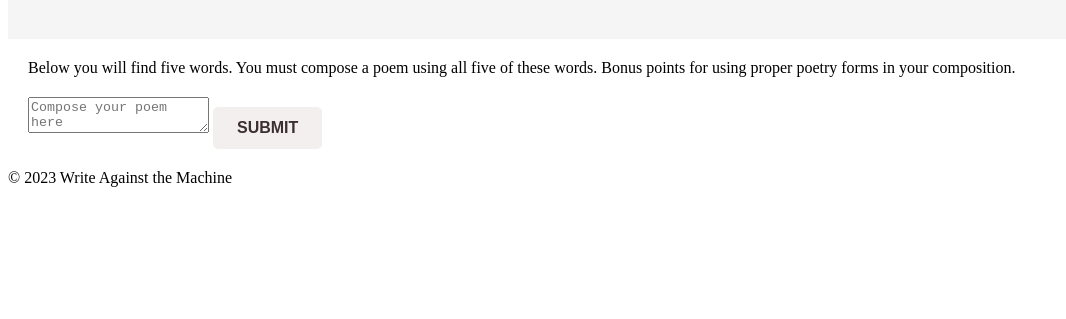
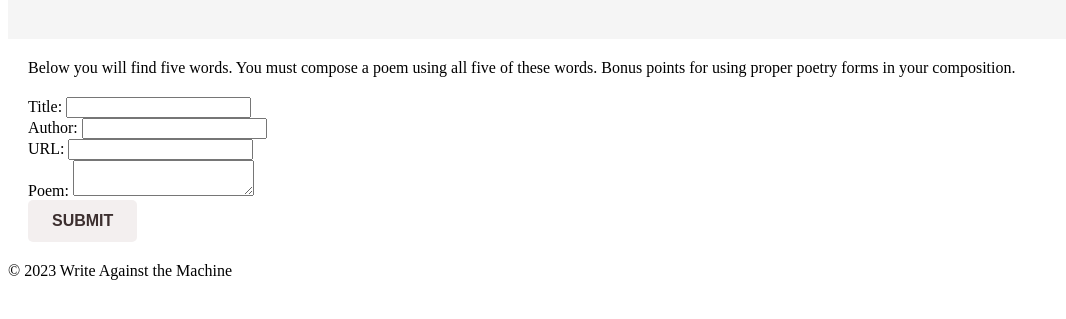
Before and after one commit to jennyqueenofswords/WATM, a website: page writing-mode.html in a window 1280 px wide. Shown: the part 89-408 px from the top of the page, without its empty margins (0-1066 px from the left). Drawn offline with Linux system fonts and the light colour scheme; no server answers.

Commit message:
Update writing-mode.html

```diff
--- a/writing-mode.html
+++ b/writing-mode.html
@@ -23,21 +23,32 @@
   <section id="intro">
     <p>Below you will find five words. You must compose a poem using all five of these words. Bonus points for using proper poetry forms in your composition.</p>
   </section>
-  <div id="random-words-container">
-    <!-- This div will display the five random words -->
+  <div>
+    <ul id="random-words-container"></ul>
   </div>
   <section id="user-poem">
-    <form id="poem-submission-form" onsubmit="event.preventDefault(); submitPoem();">
-      <textarea placeholder="Compose your poem here" required></textarea>
-      <button class="submit-btn" onclick="animateSubmit();">Submit</button>
+    <form>
+      <label for="poem-title">Title:</label>
+      <input type="text" id="poem-title" name="poem-title" required />
+      <br />
+      <label for="author-name">Author:</label>
+      <input type="text" id="author-name" name="author-name" required />
+      <br />
+      <label for="poem-url">URL:</label>
+      <input type="url" id="poem-url" name="poem-url" />
+      <br />
+      <label for="poem-text">Poem:</label>
+      <textarea id="poem-text" name="poem-text" required></textarea>
+      <br />
+      <button type="submit">Submit</button>
     </form>
   </section>
   <div id="loading-spinner" style="display:none;">
     <div class="spinner"></div>
   </div>
   <section id="ai-poem" style="display:none;">
-    <p id="ai-generated-poem">AI-generated poem: [AI's_poem_here]</p>
-    <p id="ai-critic-review">AI critic's review: [AI_critic's_review_here]</p>
+    <p id="ai-generated-poem"></p>
+    <p id="ai-critic-review"></p>
   </section>
   <footer>
     <p>&copy; 2023 Write Against the Machine</p>
```
